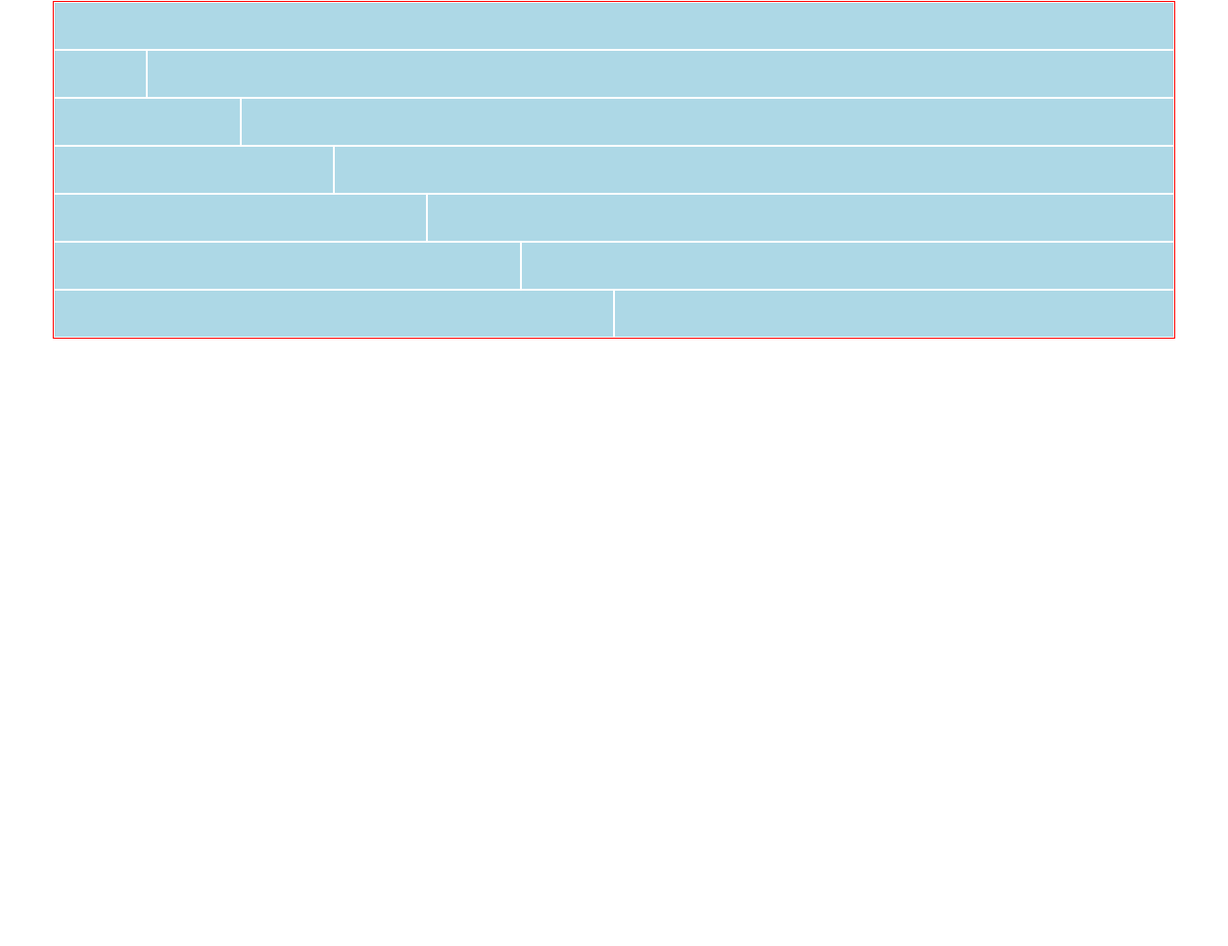
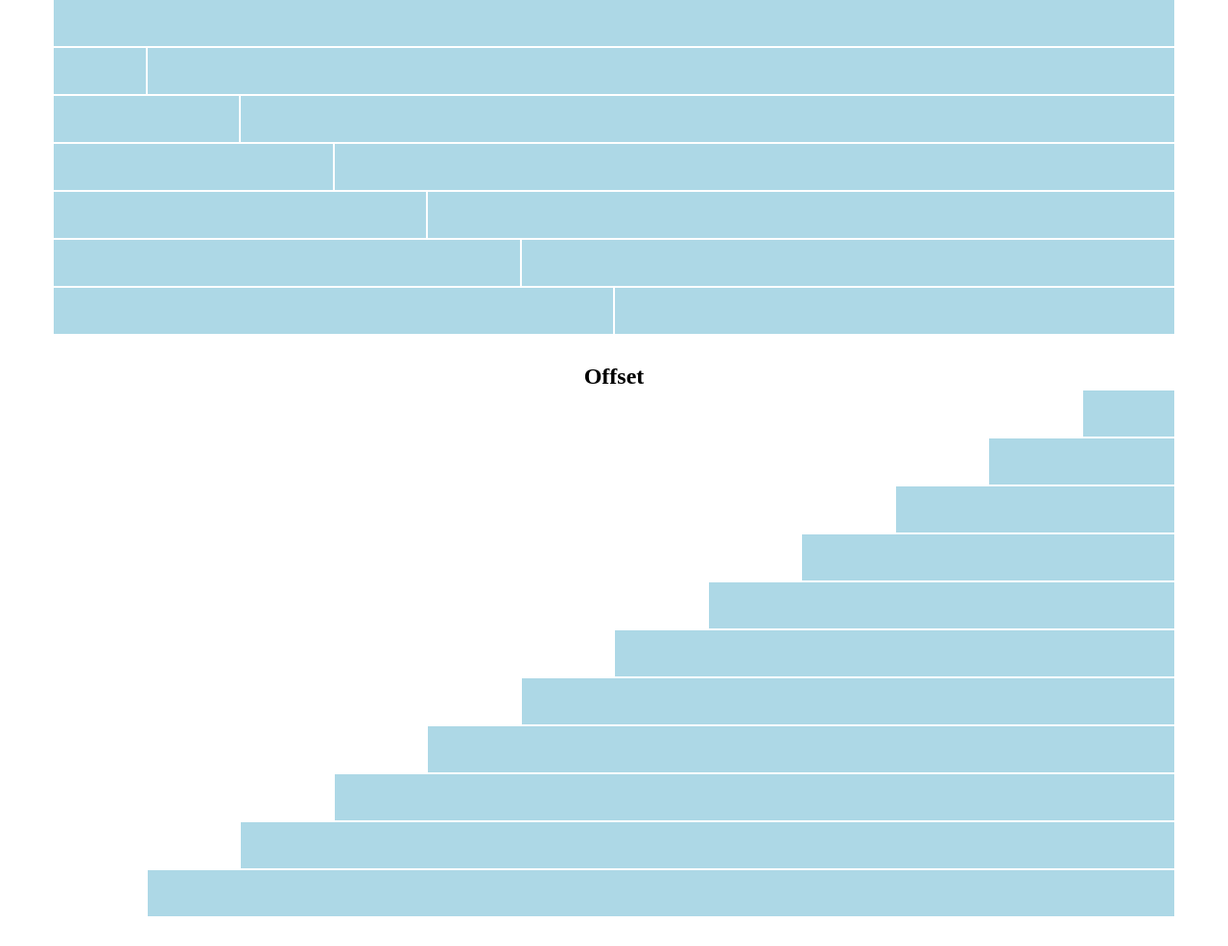
Before and after one commit to IvanoPisaniello/html-css-12bool, a plain HTML site: page index.html in a window 1280 px wide. Shown: the part 365-1351 px from the top of the page at 96% size. Before the commit the page ends 800 px from the top, so only its background shows below. Drawn offline with Linux system fonts and the light colour scheme.

Commit message:
added offset

```diff
--- a/css/12bool.css
+++ b/css/12bool.css
@@ -263,6 +263,60 @@
 }
 
 /* offset-sm */
+.col-offset-0 {
+    margin-left: 0;
+}
+
+.col-offset-1 {
+    margin-left: calc(100% / 12);
+}
+
+.col-offset-2 {
+    margin-left: calc((100% / 12) *2);
+}
+
+.col-offset-3 {
+    margin-left: calc((100% / 12) *3);
+}
+
+.col-offset-4 {
+    margin-left: calc((100% / 12) *4);
+}
+
+.col-offset-5 {
+    margin-left: calc((100% / 12) *5);
+}
+
+.col-offset-6 {
+    margin-left: calc((100% / 12) *6);
+}
+
+.col-offset-7 {
+    margin-left: calc((100% / 12) *7);
+}
+
+.col-offset-8 {
+    margin-left: calc((100% / 12) *8);
+}
+
+.col-offset-9 {
+    margin-left: calc((100% / 12) *9);
+}
+
+.col-offset-10 {
+    margin-left: calc((100% / 12) *10);
+
+}
+
+.col-offset-11 {
+    margin-left: calc((100% / 12) * 11);
+
+}
+
+.col-offset-12 {
+    margin-left: calc((100% / 12) *12);
+
+}
 
 @media screen and (min-width:576px) {
 
--- a/css/style.css
+++ b/css/style.css
@@ -7,7 +7,7 @@
 .container {
     max-width: 1170px;
     margin: 0 auto;
-    border: 1px solid red;
+    /* border: 1px solid red; */
 }
 
 /* utils */
--- a/index.html
+++ b/index.html
@@ -156,6 +156,45 @@
             </div>
         </div>
     </section>
+    <!-- offset -->
+    <section>
+        <div class="container">
+            <h2>Offset</h2>
+            <div class="row">
+                <div class="col-offset-11 col-1"></div>
+            </div>
+            <div class="row">
+                <div class="col-offset-10 col-2"></div>
+            </div>
+            <div class="row">
+                <div class="col-offset-9 col-3"></div>
+            </div>
+            <div class="row">
+                <div class="col-offset-8 col-4"></div>
+            </div>
+            <div class="row">
+                <div class="col-offset-7 col-5"></div>
+            </div>
+            <div class="row">
+                <div class="col-offset-6 col-6"></div>
+            </div>
+            <div class="row">
+                <div class="col-offset-5 col-7"></div>
+            </div>
+            <div class="row">
+                <div class="col-offset-4 col-8"></div>
+            </div>
+            <div class="row">
+                <div class="col-offset-3 col-9"></div>
+            </div>
+            <div class="row">
+                <div class="col-offset-2 col-10"></div>
+            </div>
+            <div class="row">
+                <div class="col-offset-1 col-11"></div>
+            </div>
+        </div>
+    </section>
 </body>
 
 </html>
```
